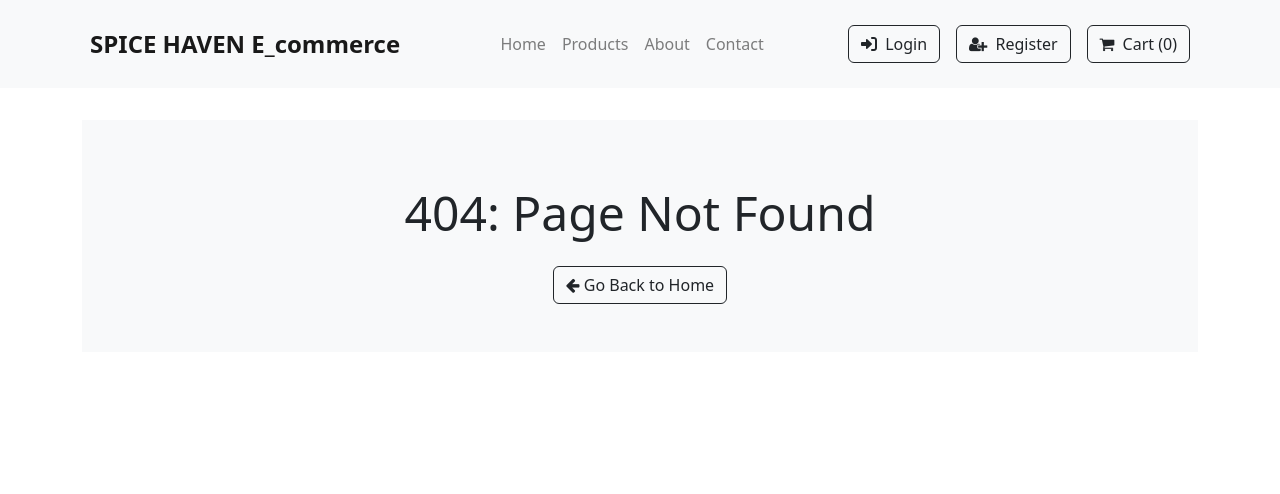
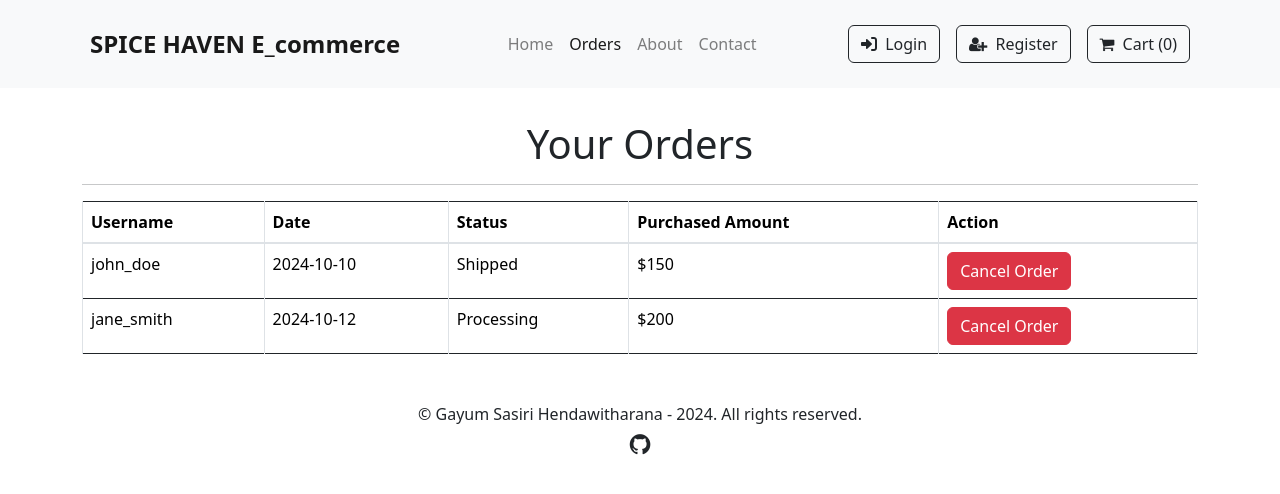
Before and after one commit to gayumSasiri/Spice_Haven_E_Commerce_Frontend, a React (Create React App) app: page /orders in a window 1280 px wide. Before the commit this address had no page. Shown: the top 494 px of the page. Built offline with nearby package versions, Linux system fonts and the light colour scheme.

Commit message:
order dummy page implemented

```diff
--- a/src/components/Navbar.jsx
+++ b/src/components/Navbar.jsx
@@ -18,7 +18,7 @@ const Navbar = () => {
                             <NavLink className="nav-link" to="/">Home </NavLink>
                         </li>
                         <li className="nav-item">
-                            <NavLink className="nav-link" to="/product">Products</NavLink>
+                            <NavLink className="nav-link" to="/Orders">Orders</NavLink>
                         </li>
                         <li className="nav-item">
                             <NavLink className="nav-link" to="/about">About</NavLink>
--- a/src/index.js
+++ b/src/index.js
@@ -17,6 +17,8 @@ import {
   Register,
   Checkout,
   PageNotFound,
+  Orders,
+  ResetPassword,
 } from "./pages";
 import ScrollToTop from "./components/ScrollToTop";
 import { Toaster } from "react-hot-toast";
@@ -38,6 +40,8 @@ root.render(
           <Route path="/checkout" element={<Checkout />} />
           <Route path="*" element={<PageNotFound />} />
           <Route path="/product/*" element={<PageNotFound />} />
+          <Route path="/orders/*" element={<Orders />} />
+          <Route path="/resetpassword/*" element={<ResetPassword />} />
         </Routes>
       </Provider>
     </ScrollToTop>
--- /dev/null
+++ b/src/pages/Orders.jsx
@@ -0,0 +1,82 @@
+import React, { useState } from 'react';
+import { Footer, Navbar } from "../components";
+import { Link } from 'react-router-dom';
+
+const Orders = () => {
+    // Sample orders data
+    const initialOrders = [
+        {
+            username: "john_doe",
+            date: "2024-10-10",
+            status: "Shipped",
+            purchasedAmount: "$150",
+        },
+        {
+            username: "jane_smith",
+            date: "2024-10-12",
+            status: "Processing",
+            purchasedAmount: "$200",
+        },
+    ];
+
+    const [orders, setOrders] = useState(initialOrders);
+
+    const handleCancelOrder = () => {
+        alert("Our customer service agent will be in contact with you shortly.");
+    };
+
+    return (
+        <>
+            <Navbar />
+            <div className="container my-3 py-3">
+                <h1 className="text-center">Your Orders</h1>
+                <hr />
+                {orders.length > 0 ? (
+                    <div className="table-responsive">
+                        <table className="table table-bordered table-hover">
+                            <thead>
+                                <tr>
+                                    <th>Username</th>
+                                    <th>Date</th>
+                                    <th>Status</th>
+                                    <th>Purchased Amount</th>
+                                    <th>Action</th>
+                                </tr>
+                            </thead>
+                            <tbody>
+                                {orders.map((order, index) => (
+                                    <tr key={index}>
+                                        <td>{order.username}</td>
+                                        <td>{order.date}</td>
+                                        <td>{order.status}</td>
+                                        <td>{order.purchasedAmount}</td>
+                                        <td>
+                                            <button
+                                                className="btn btn-danger"
+                                                onClick={handleCancelOrder}
+                                            >
+                                                Cancel Order
+                                            </button>
+                                        </td>
+                                    </tr>
+                                ))}
+                            </tbody>
+                        </table>
+                    </div>
+                ) : (
+                    <div className="row">
+                        <div className="col-md-12 py-5 bg-light text-center">
+                            <h4 className="p-3 display-5">You have no orders yet</h4>
+                            <Link to="/product" className="btn btn-outline-dark mx-4">
+                                <i className="fa fa-arrow-left"></i> Shop Now
+                            </Link>
+                        </div>
+                    </div>
+                )}
+            </div>
+            <Footer />
+        </>
+    );
+};
+
+export default Orders;
--- a/src/pages/index.js
+++ b/src/pages/index.js
@@ -9,3 +9,4 @@ export { default as Register } from './Register';
 export { default as Checkout } from './Checkout';
 export { default as PageNotFound } from './PageNotFound';
 export { default as ResetPassword } from './ResetPassword';
+export { default as Orders } from './Orders';
```
